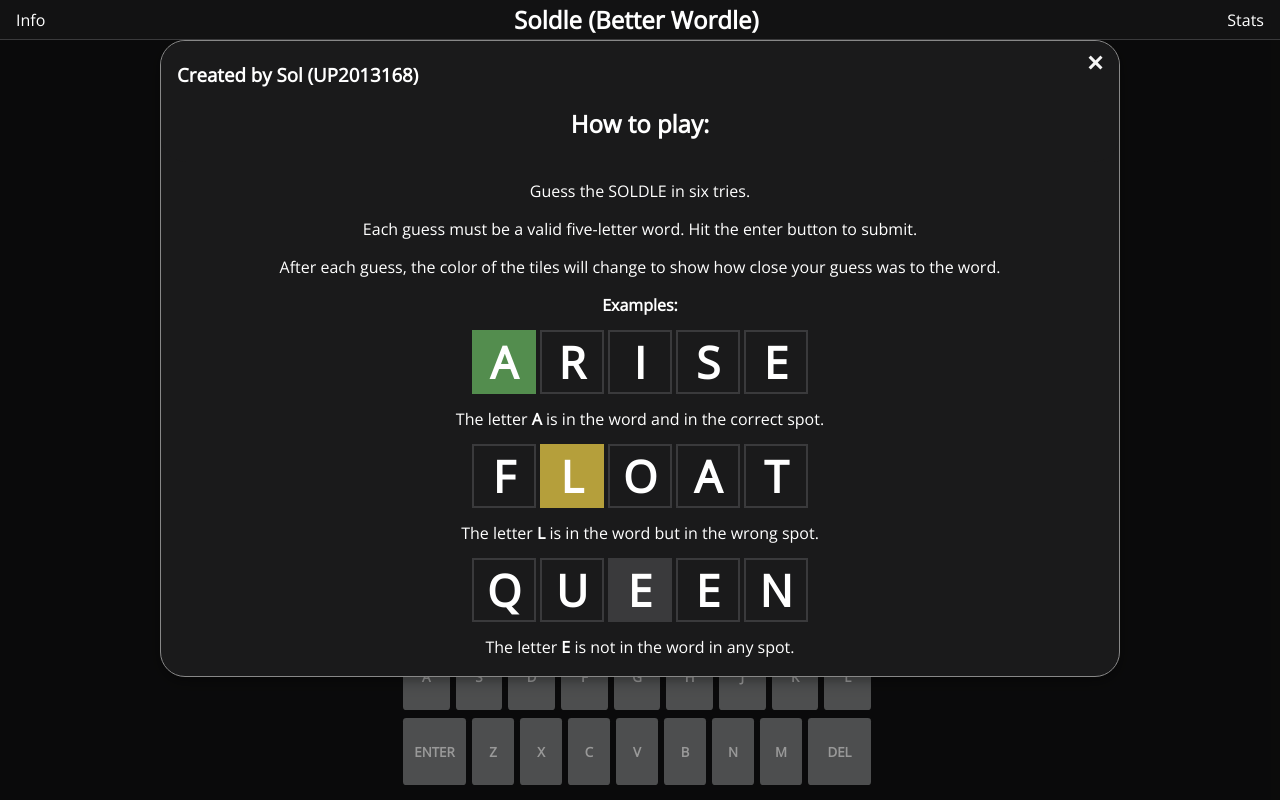
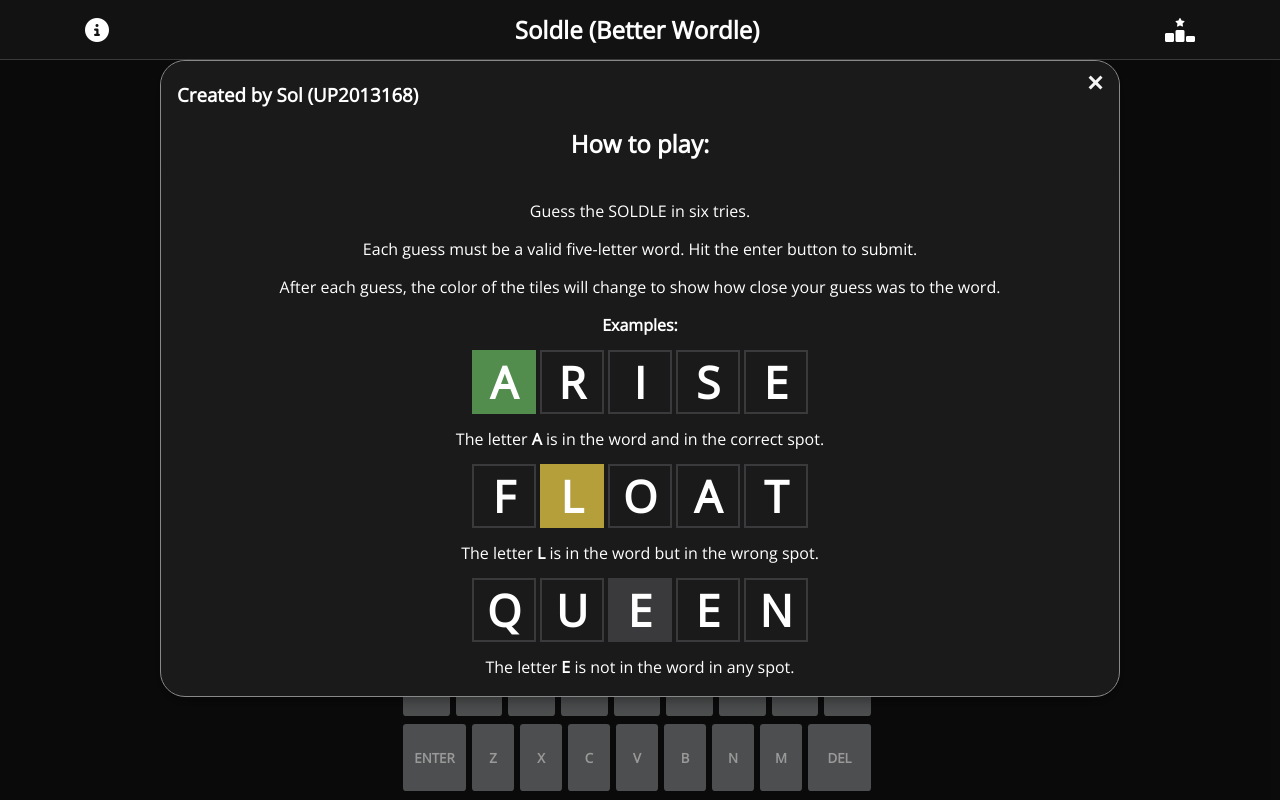
Before and after one commit to Sol-H/Better-Wordle, a website: page public/index.html in a window 1280 px wide. Drawn offline with nearby package versions, Linux system fonts and the light colour scheme.

Commit message:
Made buttons nicer!

```diff
--- a/public/css/styles.css
+++ b/public/css/styles.css
@@ -16,7 +16,7 @@
   font-family: 'Open Sans', Arial, Helvetica, sans-serif;
   font-size: 16px;
 
-  --header-height: 5vh;
+  --header-height: 7.5vh;
   --keyboard-height: 200px;
   --game-max-width: 30em;
   --game-max-height: 90vh;
@@ -70,6 +70,18 @@
   box-sizing: inherit;
 }
 
+i {
+    top: 10px;
+    left: 10px;
+    background-color: var(--color-tone-7);
+    border-radius: 10px;
+    padding: 10px;
+    border: none;
+    font-size: 1.5em;
+    font-weight: bold;
+    cursor: pointer;
+}
+
 nav {
   padding: 10px;
 
@@ -84,11 +96,12 @@
   align-items: center;
   justify-content: space-between;
   flex-wrap: nowrap;
-  padding: 0 16px;
+  padding: 0 75px;
   height: var(--header-height);
   color: var(--color-tone-1);
   border-bottom: 1px solid var(--color-tone-4);
 }
+
 
 #game {
   width: 100%;
@@ -188,6 +201,7 @@
   cursor: pointer;
 }
 
+
 #info:hover,
 #info:focus {
   color: rgb(168, 168, 168);
@@ -201,7 +215,7 @@
   position: fixed; /* Stay in place */
   z-index: 1; /* Sit on top */
   left: 0;
-  top: 5%;
+  top: 7.5%;
   width: 100%; /* Full width */
   height: 100%; /* Full height */
   overflow: auto; /* Enable scroll if needed */
@@ -215,7 +229,7 @@
   position: fixed; /* Stay in place */
   z-index: 1; /* Sit on top */
   left: 0;
-  top: 5%;
+  top: 7.5%;
   width: 100%; /* Full width */
   height: 100%; /* Full height */
   overflow: auto; /* Enable scroll if needed */
@@ -278,7 +292,7 @@
   position: fixed; /* Stay in place */
   z-index: 1; /* Sit on top */
   left: 0;
-  top: 5%;
+  top: 7.5%;
   width: 100%; /* Full width */
   height: 100%; /* Full height */
   overflow: auto; /* Enable scroll if needed */
--- a/public/index.html
+++ b/public/index.html
@@ -18,6 +18,7 @@
     rel="stylesheet"
     href="https://cdnjs.cloudflare.com/ajax/libs/animate.css/4.1.1/animate.min.css"
   />
+  <link rel="stylesheet" href="https://cdnjs.cloudflare.com/ajax/libs/font-awesome/6.1.1/css/all.min.css" crossorigin="anonymous">
 
 </head>
 <!-- Stats Modal -->
@@ -95,16 +96,14 @@
   <script src="js/scripts.js"></script>
 
 <nav class="flexbox">
-  <p id="info">Info</p>
+  <i id="info" class="fas fa-circle-info navbutton"></i>
   <h1 id="title">Soldle (Better Wordle)</h1>
-  <p id="stats">Stats</p>
+  <i id="stats" class="fas fa-ranking-star navbutton"></i>
 </nav>
 
 
 <body>
   <div id="game">
-
-
     <div id="board-container">
       <div id="board"></div>
     </div>
--- a/public/js/scripts.js
+++ b/public/js/scripts.js
@@ -98,7 +98,6 @@
     }
 
   }
-
 
   // Add event listeners to each key on the on screen keyboard
   function addKeyboardClicks(){
@@ -302,6 +301,7 @@
     navigator.clipboard.writeText(score);
   }
 
+
   function Toast(message){
     toast.style.display = "block";
       toastMessage.textContent = message // Show toast
```
Also changed, not shown: server.mjs (+0 -12 lines).
